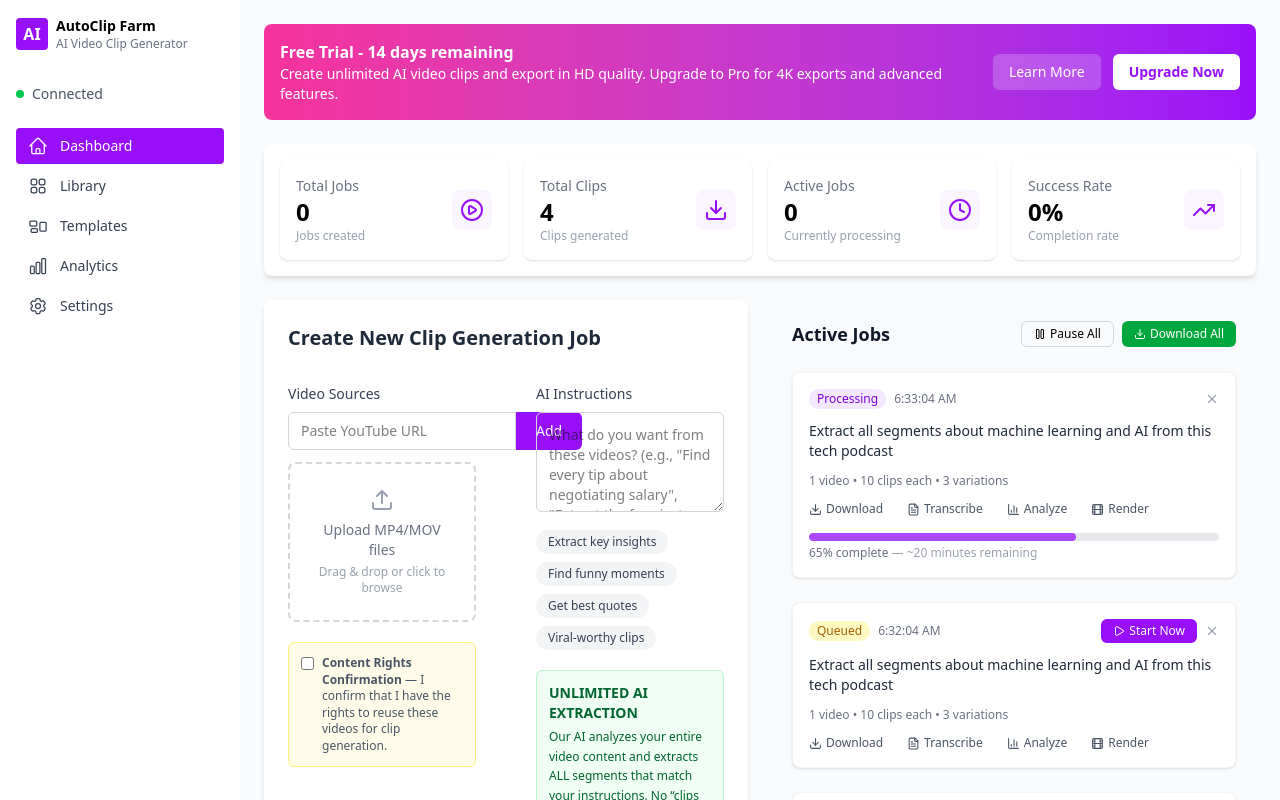
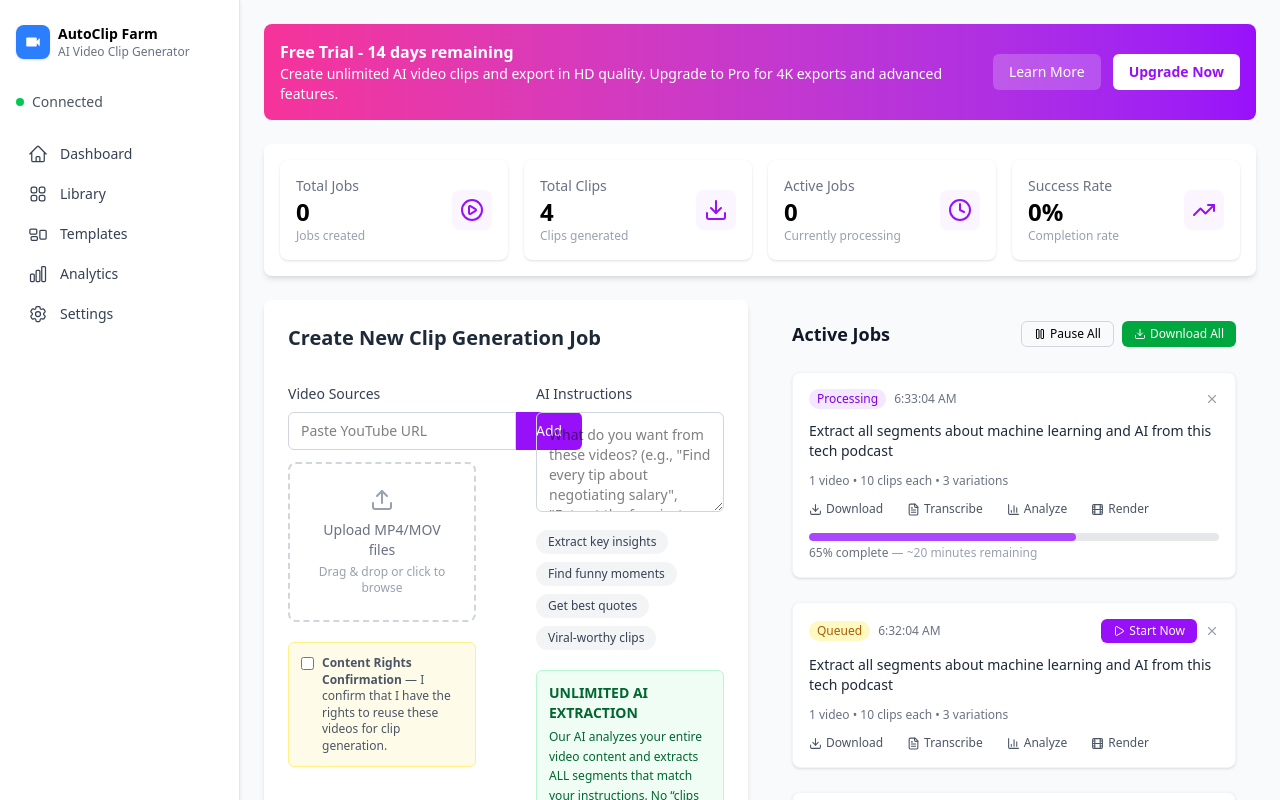
Before and after one commit to TristanStephen18/autoclip_farm, a React (Vite) app in the folder client/: page /dashboard in a window 1280 px wide. Shown: the top 800 px of the page. Built offline with nearby package versions, Linux system fonts and the light colour scheme.

Commit message:
mobile responsiveness added

```diff
--- a/client/src/components/ui/sidebar.tsx
+++ b/client/src/components/ui/sidebar.tsx
@@ -1,34 +1,73 @@
-// Sidebar.tsx
-import React from "react";
+import React, { useState } from "react";
 import {
   HomeIcon,
   Squares2X2Icon,
   RectangleGroupIcon,
   ChartBarIcon,
   Cog6ToothIcon,
+  Bars3Icon,
+  XMarkIcon,
 } from "@heroicons/react/24/outline";
+import { MdVideocam } from "react-icons/md";
 
 type NavItem = {
   name: string;
   icon: React.ElementType;
-  active?: boolean;
 };
 
 const navItems: NavItem[] = [
-  { name: "Dashboard", icon: HomeIcon, active: true },
+  { name: "Dashboard", icon: HomeIcon },
   { name: "Library", icon: Squares2X2Icon },
   { name: "Templates", icon: RectangleGroupIcon },
   { name: "Analytics", icon: ChartBarIcon },
   { name: "Settings", icon: Cog6ToothIcon },
 ];
 
-export const Sidebar: React.FC = () => {
+type SidebarProps = {
+  activePage: string;
+  onNavigate: (page: string) => void;
+};
+
+export const Sidebar: React.FC<SidebarProps> = ({ activePage, onNavigate }) => {
+  const [isOpen, setIsOpen] = useState(false);
+
   return (
-    <div className="sticky left-0 top-0 h-screen w-60 bg-white flex flex-col p-4">
-      {/* App Header */}
-      <div className="flex items-center space-x-2 mb-8">
-        <div className="h-8 w-8 bg-purple-600 rounded flex items-center justify-center text-white font-bold">
-          AI
+    <>
+      {/* Mobile Top Bar */}
+      <div className="md:hidden fixed top-0 left-0 right-0 bg-white shadow-sm z-40 flex items-center justify-between p-4">
+        <div className="flex items-center gap-2">
+          <div className="bg-blue-500 p-2 rounded-lg">
+            <MdVideocam className="text-white text-lg" />
+          </div>
+          <span className="text-sm font-semibold">AutoClip Farm</span>
+        </div>
+        <button onClick={() => setIsOpen(!isOpen)} className="text-gray-700">
+          {isOpen ? <XMarkIcon className="w-6 h-6" /> : <Bars3Icon className="w-6 h-6" />}
+        </button>
+      </div>
+
+      {/* Overlay (mobile only) */}
+      {isOpen && (
+        <div
+          className="fixed inset-0 bg-black bg-opacity-30 z-40 md:hidden"
+          onClick={() => setIsOpen(false)}
+        ></div>
+      )}
+
+      {/* Sidebar */}
+      <aside
+        className={`
+          fixed md:sticky left-0 top-0 h-screen bg-white flex flex-col p-4
+          border-r border-gray-200 shadow-sm z-50
+          transform transition-transform duration-300 ease-in-out
+          w-56 sm:w-60
+          ${isOpen ? "translate-x-0" : "-translate-x-full md:translate-x-0"}
+        `}
+      >
+        {/* Logo */}
+        <div className="flex items-center space-x-2 mb-8 mt-2">
+          <div className="bg-blue-500 p-2 rounded-lg shadow-sm inline-flex items-center justify-center">
+            <MdVideocam className="text-white text-lg" />
           </div>
           <div>
             <h1 className="text-sm font-semibold">AutoClip Farm</h1>
@@ -36,28 +75,36 @@ export const Sidebar: React.FC = () => {
           </div>
         </div>
 
+        {/* Status */}
         <div className="flex items-center text-sm text-gray-600 mb-6">
           <span className="h-2 w-2 bg-green-500 rounded-full mr-2"></span>
           Connected
         </div>
 
+        {/* Navigation */}
         <nav className="flex flex-col space-y-1">
-        {navItems.map((item) => (
-          <a
+          {navItems.map((item) => {
+            const isActive = activePage === item.name;
+            return (
+              <button
                 key={item.name}
-            href="#"
-            className={`flex items-center px-3 py-2 rounded text-sm font-medium transition
-              ${
-                item.active
+                onClick={() => {
+                  onNavigate(item.name);
+                  setIsOpen(false); // Close sidebar on mobile
+                }}
+                className={`flex items-center w-full text-left px-3 py-2 rounded text-sm font-medium transition ${
+                  isActive
                     ? "bg-purple-600 text-white"
                     : "text-gray-700 hover:bg-gray-100"
                 }`}
               >
                 <item.icon className="h-5 w-5 mr-3" />
                 {item.name}
-          </a>
-        ))}
+              </button>
+            );
+          })}
         </nav>
-    </div>
+      </aside>
+    </>
   );
 };
```
Lines whose indentation alone changed are shown as unchanged.
